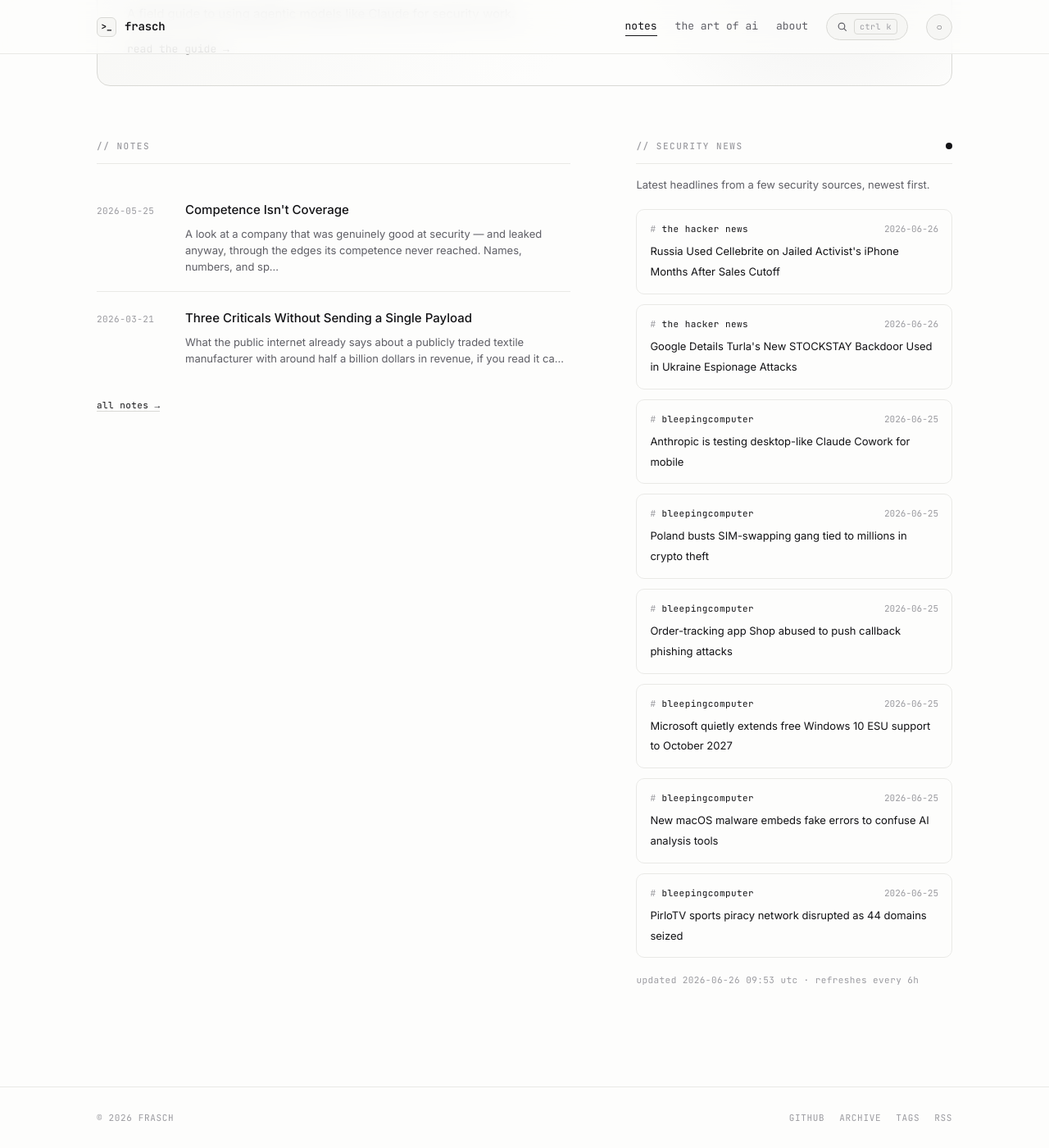
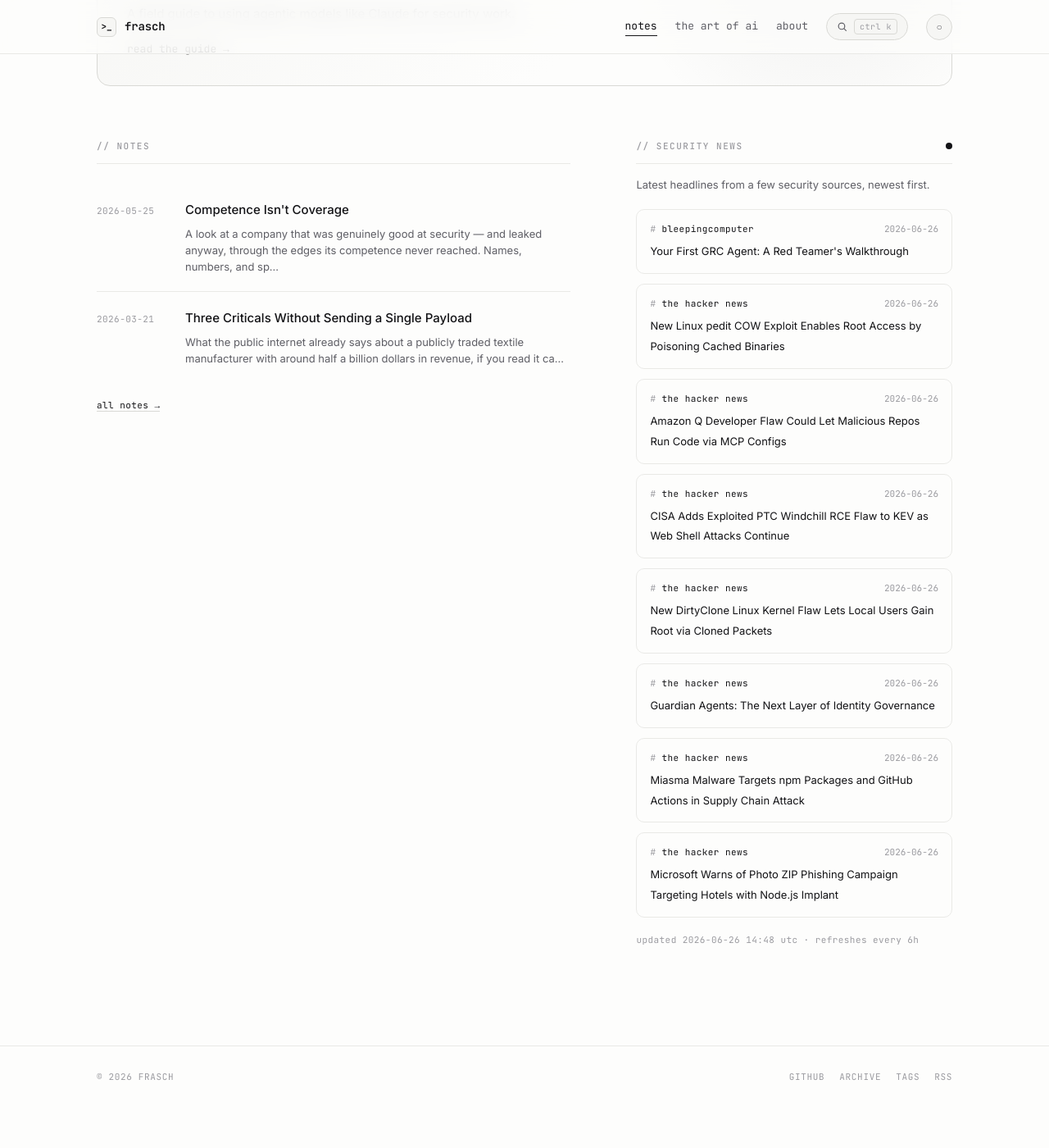
Before and after one commit to whoisfrasch/frasch, a Jekyll site: the page built from index.html, in a window 1280 px wide and 1400 px high, scrolled down 615 px. Shown: the whole window at 82% size. Built offline with Jekyll 4.4.1, drawn with Linux system fonts in a browser that asks for light colours; after the commit the page ends 1965 px from its top, so only the background shows below that.

Commit message:
Refresh security news feed

```diff
--- a/_data/news.json
+++ b/_data/news.json
@@ -1,53 +1,53 @@
 {
-  "updated": "2026-06-26T09:53:07Z",
+  "updated": "2026-06-26T14:48:59Z",
   "items": [
     {
-      "source": "the hacker news",
-      "title": "Russia Used Cellebrite on Jailed Activist's iPhone Months After Sales Cutoff",
-      "link": "https://thehackernews.com/2026/06/russia-used-cellebrite-on-jailed.html",
-      "date": "2026-06-26T08:49:35Z"
+      "source": "bleepingcomputer",
+      "title": "Your First GRC Agent: A Red Teamer's Walkthrough",
+      "link": "https://www.bleepingcomputer.com/news/security/your-first-grc-agent-a-red-teamers-walkthrough/",
+      "date": "2026-06-26T14:01:11Z"
     },
     {
       "source": "the hacker news",
-      "title": "Google Details Turla's New STOCKSTAY Backdoor Used in Ukraine Espionage Attacks",
-      "link": "https://thehackernews.com/2026/06/google-details-turlas-new-stockstay.html",
-      "date": "2026-06-26T07:15:46Z"
+      "title": "New Linux pedit COW Exploit Enables Root Access by Poisoning Cached Binaries",
+      "link": "https://thehackernews.com/2026/06/new-linux-pedit-cow-exploit-enables.html",
+      "date": "2026-06-26T13:57:55Z"
     },
     {
-      "source": "bleepingcomputer",
-      "title": "Anthropic is testing desktop-like Claude Cowork for mobile",
-      "link": "https://www.bleepingcomputer.com/news/artificial-intelligence/anthropic-is-testing-desktop-like-claude-cowork-for-mobile/",
-      "date": "2026-06-25T22:53:32Z"
+      "source": "the hacker news",
+      "title": "Amazon Q Developer Flaw Could Let Malicious Repos Run Code via MCP Configs",
+      "link": "https://thehackernews.com/2026/06/amazon-q-developer-flaw-could-let.html",
+      "date": "2026-06-26T13:53:00Z"
     },
     {
-      "source": "bleepingcomputer",
-      "title": "Poland busts SIM-swapping gang tied to millions in crypto theft",
-      "link": "https://www.bleepingcomputer.com/news/security/poland-busts-sim-swapping-gang-tied-to-millions-in-crypto-theft/",
-      "date": "2026-06-25T22:37:42Z"
+      "source": "the hacker news",
+      "title": "CISA Adds Exploited PTC Windchill RCE Flaw to KEV as Web Shell Attacks Continue",
+      "link": "https://thehackernews.com/2026/06/cisa-adds-exploited-ptc-windchill-rce.html",
+      "date": "2026-06-26T12:31:56Z"
     },
     {
-      "source": "bleepingcomputer",
-      "title": "Order-tracking app Shop abused to push callback phishing attacks",
-      "link": "https://www.bleepingcomputer.com/news/security/order-tracking-app-shop-abused-to-push-callback-phishing-attacks/",
-      "date": "2026-06-25T19:45:48Z"
+      "source": "the hacker news",
+      "title": "New DirtyClone Linux Kernel Flaw Lets Local Users Gain Root via Cloned Packets",
+      "link": "https://thehackernews.com/2026/06/new-dirtyclone-linux-kernel-flaw-lets.html",
+      "date": "2026-06-26T11:51:35Z"
     },
     {
-      "source": "bleepingcomputer",
-      "title": "Microsoft quietly extends free Windows 10 ESU support to October 2027",
-      "link": "https://www.bleepingcomputer.com/news/microsoft/microsoft-quietly-extends-free-windows-10-esu-support-to-october-2027/",
-      "date": "2026-06-25T18:29:20Z"
+      "source": "the hacker news",
+      "title": "Guardian Agents: The Next Layer of Identity Governance",
+      "link": "https://thehackernews.com/2026/06/guardian-agents-next-layer-of-identity.html",
+      "date": "2026-06-26T11:30:00Z"
     },
     {
-      "source": "bleepingcomputer",
-      "title": "New macOS malware embeds fake errors to confuse AI analysis tools",
-      "link": "https://www.bleepingcomputer.com/news/security/new-macos-malware-embeds-fake-errors-to-confuse-ai-analysis-tools/",
-      "date": "2026-06-25T16:23:19Z"
+      "source": "the hacker news",
+      "title": "Miasma Malware Targets npm Packages and GitHub Actions in Supply Chain Attack",
+      "link": "https://thehackernews.com/2026/06/miasma-malware-targets-npm-packages-and.html",
+      "date": "2026-06-26T11:05:45Z"
     },
     {
-      "source": "bleepingcomputer",
-      "title": "PirloTV sports piracy network disrupted as 44 domains seized",
-      "link": "https://www.bleepingcomputer.com/news/security/pirlotv-sports-piracy-network-disrupted-as-44-domains-seized/",
-      "date": "2026-06-25T15:36:56Z"
+      "source": "the hacker news",
+      "title": "Microsoft Warns of Photo ZIP Phishing Campaign Targeting Hotels with Node.js Implant",
+      "link": "https://thehackernews.com/2026/06/microsoft-warns-of-photo-zip-phishing.html",
+      "date": "2026-06-26T09:27:12Z"
     }
   ]
 }
```
